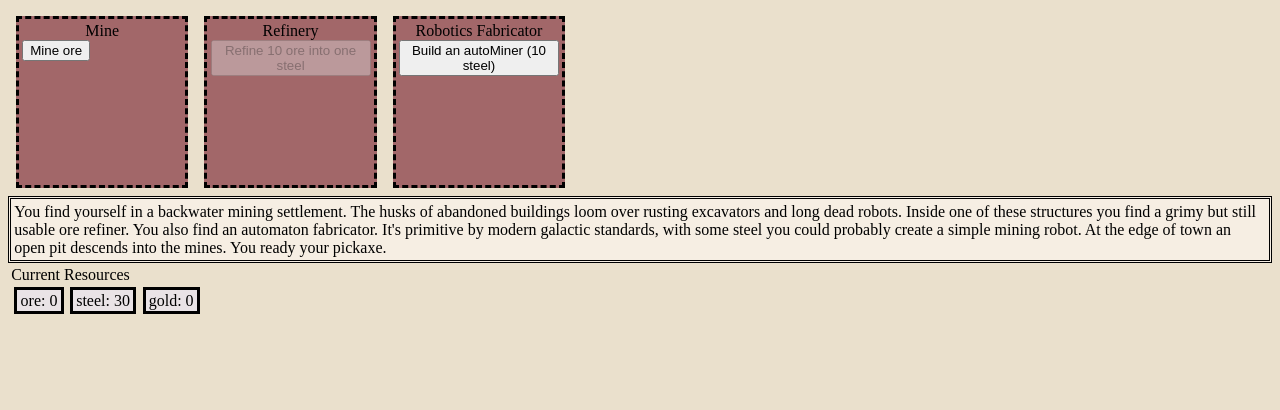
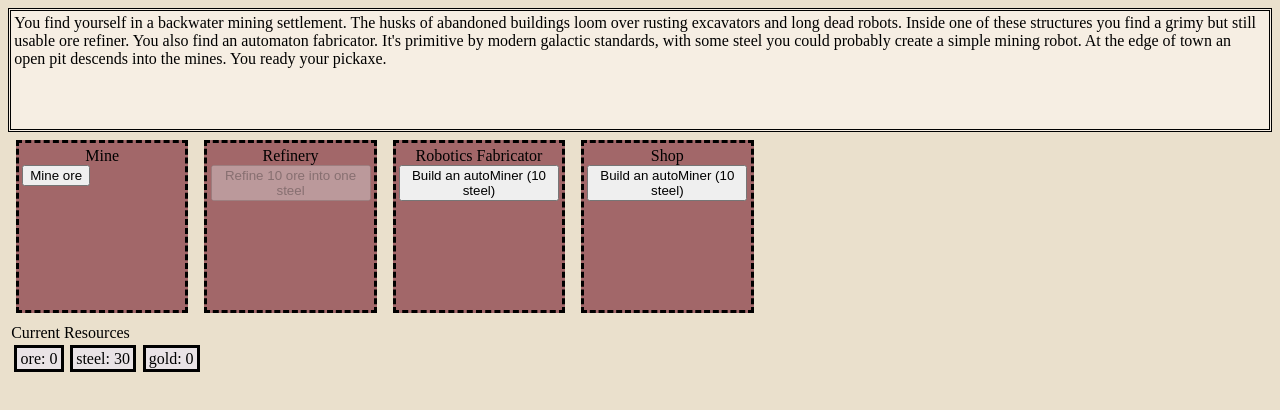
Before and after one commit to michaelwhittemore/vue-clicker-game, a Vue app: page / in a window 1280 px wide. Shown: the top 410 px of the page. Built offline with nearby package versions, Linux system fonts and the light colour scheme.

Commit message:
refectoring to use computed

```diff
--- a/src/App.vue
+++ b/src/App.vue
@@ -14,6 +14,7 @@ import NarrativeText from './components/NarrativeText.vue';
 </script>
 
 <template>
+  <NarrativeText />
   <div id="locationsHolder" class="flexUtility">
     <LocationComponent :location-name="'Mine'">
       <GenerateResourceButton :resource-type="'ore'" />
@@ -27,8 +28,13 @@ import NarrativeText from './components/NarrativeText.vue';
       <BuildAutomaton :automaton-type="'autoMiner'" />
       <BuildAutomaton :automaton-type="'autoRefiner'" />
     </LocationComponent>
+
+    <LocationComponent :location-name="'Shop'">
+      <BuildAutomaton :automaton-type="'autoMiner'" />
+      <BuildAutomaton :automaton-type="'autoRefiner'" />
+    </LocationComponent>
   </div>
-    <NarrativeText />
+
   <div id="displayArea" class="flexUtility">
     <ResourceDisplay />
     <AutomatonDisplay />
--- a/src/components/NarrativeText.vue
+++ b/src/components/NarrativeText.vue
@@ -1,5 +1,5 @@
 <script setup lang="ts">
-import { computed, watch, useTemplateRef, ref } from 'vue';
+import { computed, watch, useTemplateRef, nextTick } from 'vue';
 import { gameStateStorage } from '@/typescript/gameStateStorage';
 
 const narrativeTriggersToText = {
@@ -17,22 +17,20 @@ const narrativeTriggersToText = {
 const narrativeWrapperRef = useTemplateRef('narrativeWrapper')
 
 // TODO - looks like this doesn't scroll all the way down? I assume we're creating the element after the changes - might be worth using a mutation observers?
+const computedNarrativeText = computed(() => {
+    return gameStateStorage.narrativeTriggersArray.map(trigger => narrativeTriggersToText[trigger])
+});
+
 watch(
-    () => gameStateStorage.narrativeTriggersArray,
-    () => {
-        console.log(narrativeWrapperRef.value)
+    computedNarrativeText,
+    async () => {
+        await nextTick();
         if (narrativeWrapperRef.value){
             narrativeWrapperRef.value.scrollTop = narrativeWrapperRef.value.scrollHeight;
         }
 
-    }, { deep: true }
+    },
 )
-
-
-const computedNarrativeText = computed(() => {
-    return gameStateStorage.narrativeTriggersArray.map(trigger => narrativeTriggersToText[trigger])
-})
-
 </script>
 <template>
     <div ref="narrativeWrapper" id="narrativeWrapper">
@@ -56,9 +54,6 @@ const computedNarrativeText = computed(() => {
     border-style: double;
     background-color: #f6eee3;
     overflow: auto;
-    /* max-height: 10em; */
-        max-height: 5em;
-
-    /* // need this to scroll, should have height or max height?*/
+    height: 7em;
 }
 </style>
```
Also changed, not shown: 1 other file (tests, documents, lock files or other folders). Lines whose indentation alone changed are shown as unchanged.
